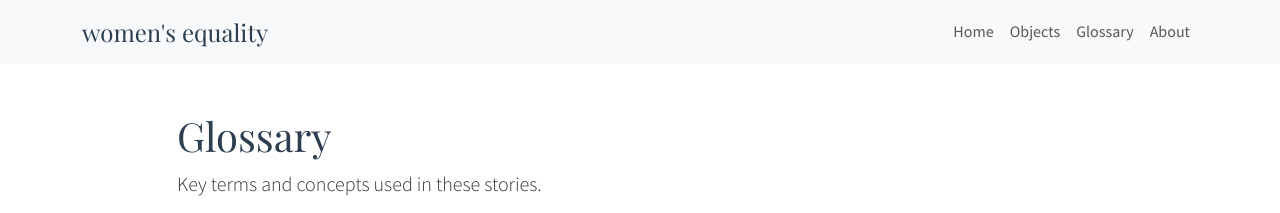
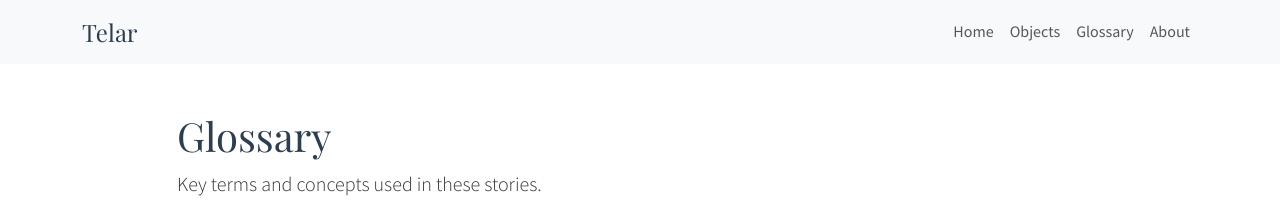
Before and after one commit to happy-ayka/kazakhwomen, a Jekyll site: the page built from pages/glossary.md, in a window 1280 px wide. Shown: the top 213 px of the page. Built offline with Jekyll 4.4.1, drawn with Linux system fonts in a browser that asks for light colours.

Commit message:
Update _config.yml

```diff
--- a/_config.yml
+++ b/_config.yml
@@ -2,8 +2,8 @@
 # https://github.com/UCSB-AMPLab/telar
 
 # Site Settings
-title: women's equality
-description: "this is about discourse on women's equality and education."
+title: Telar
+description: "static site"
 baseurl: "/kazakhwomen"
 url: "https://happy-ayka.github.io"
 author: "aigerim"
```
